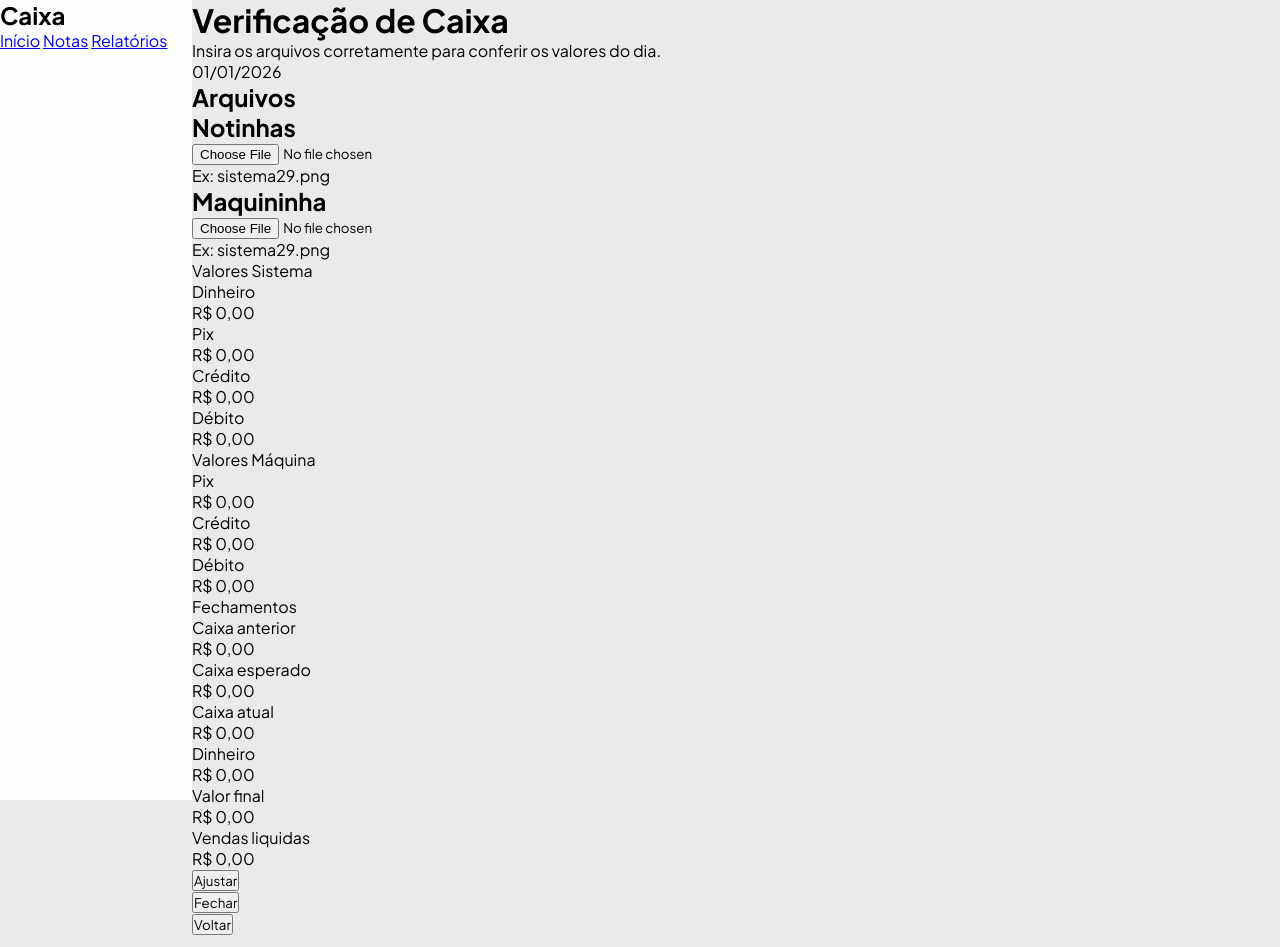
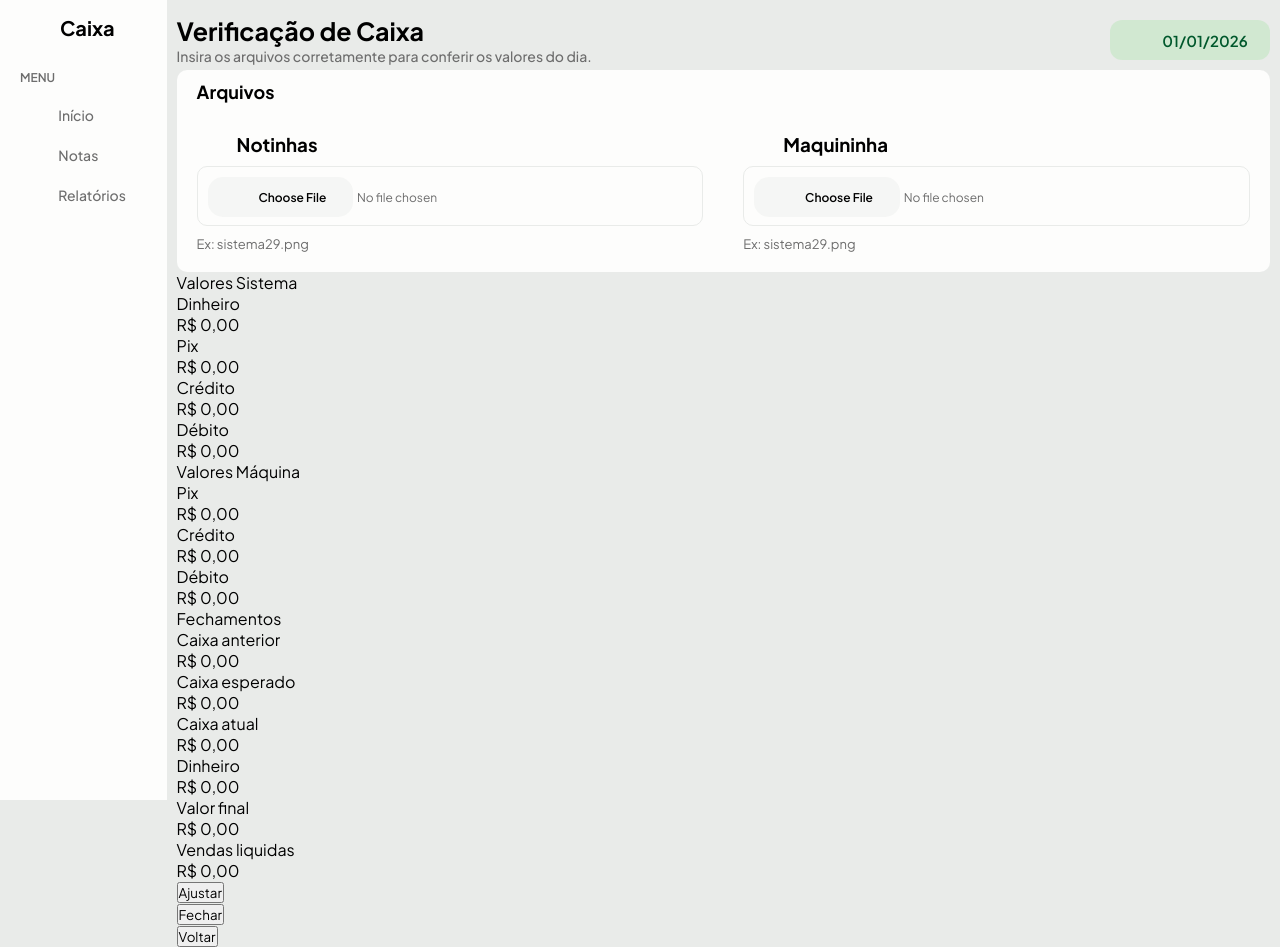
Before and after one commit to IagoAndradeDev/sistema-caixa, a website: page newVerificar/index.html in a window 1280 px wide. Drawn offline with Linux system fonts and the light colour scheme.

Commit message:
Continuando css v1

```diff
--- a/newVerificar/index.html
+++ b/newVerificar/index.html
@@ -10,7 +10,7 @@
 
    <aside class="menu">
         <h2>Caixa</h2>
-
+        <p>MENU</p>
         <nav>
             <a href="#">Início</a>
             <a href="#">Notas</a>
@@ -30,15 +30,21 @@
         </header>
         <section class="arquivos">
             <h2>Arquivos</h2>
+            <div class="conteiner-nota">
                 <div class="nota-sistema">
-                <h2>Notinhas</h2>
+                    <h3>Notinhas</h3>
+                    <div class="nota-input">
                         <input type="file">
+                    </div>
                     <p>Ex: sistema29.png</p>
                 </div>
                 <div class="nota-maquina">
-                <h2>Maquininha</h2>
+                    <h3>Maquininha</h3>
+                    <div class="nota-input">
                         <input type="file">
+                    </div>
                     <p>Ex: sistema29.png</p>
+                </div>
             </div>
         </section>
         <section class="valores">
--- a/newVerificar/styles.css
+++ b/newVerificar/styles.css
@@ -15,12 +15,153 @@ body {
     display: flex;
 }
 
-.cabeçalho {
-
-}
 
 .menu {
     width: 15%;
     height: 100%;
     background-color: #fdfdfc;
+    display: flex;
+    flex-direction: column;
+    gap: 15px;
 }
+
+.menu h2 {
+    padding-left: 60px;
+    margin: 15px 0px;
+    font-size: 20px;
+}
+
+.menu p {
+    font-size: 12px;
+    font-weight: 600;
+    color: #6d6d6d;
+    padding-left: 20px;
+}
+
+.menu nav {
+    display: flex;
+    align-items: center;
+    flex-direction: column;
+    gap: 10px;
+}
+
+.menu a {
+    width: 90%;
+    height: 30px;
+    display: flex;
+    align-items: center;
+    padding-left: 50px;
+    font-size: 14px;
+    font-weight: 500;
+    color: #6d6d6d;
+    text-decoration: none;
+}
+
+.menu a:is(:hover, :active) {
+    background-color: rgba(233, 235, 233, 0.6);
+    color: #00582c;
+    border-radius: 8px;
+    opacity: 0.6;
+}
+
+.conteudo {
+    width: calc(100% - 20px);
+    height: calc(100% - 20px);
+    margin: 10px;
+}
+
+.cabeçalho {
+    width: 100%;
+    height: 60px;
+    display: flex;
+    align-items: center;
+}
+
+.texto h1 {
+    font-size: 25px;
+}
+
+.texto p {
+    font-size: 14px;
+    font-weight: 500;
+    color: #6d6d6d;
+}
+
+.data {
+    width: 160px;
+    height: 40px;
+    background-color: rgba(0, 200, 0, 0.1);
+    border-radius: 12px;
+    display: flex;
+    align-items: center;
+    justify-content: center;
+    padding-left: 30px;
+    margin: 0px 0px 0px auto;
+}
+
+.data p {
+    font-size: 15px;
+    font-weight: 600;
+    color: #00582c;
+}
+
+.arquivos {
+    width: 100%;
+    background-color: #fdfdfc;
+    border-radius: 10px;
+    display: flex;
+    flex-direction: column;
+
+}
+
+.arquivos h2 {
+    font-size: 18px;
+    margin: 10px;
+    padding-left: 10px;
+}
+
+.conteiner-nota {
+    display: flex;
+}
+
+.nota-sistema, .nota-maquina {
+    width: 100%;
+    margin: 20px;
+    display: flex;
+    flex-direction: column;
+    gap: 10px;
+}
+
+.nota-sistema h3, .nota-maquina h3 {
+    padding-left: 40px;
+}
+
+
+.nota-input input {
+    width: 100%;
+    height: 60px;
+    border: 1px solid #e9ebe9;
+    border-radius: 10px;
+    color: #6d6d6d;
+    font-size: 12px;
+    padding: 10px;
+    cursor: pointer;
+}
+
+.nota-input input[type="file"]::file-selector-button {
+    width: 30%;
+    height: 40px;
+    border: none;
+    border-radius: 15px;
+    font-family: "Plus Jakarta Sans", sans-serif;
+    font-size: 12px;
+    font-weight: 600;
+    padding-left: 30px;
+    cursor: pointer;
+    background-color: rgba(233, 235, 233, 0.4);
+}
+
+.nota-sistema p, .nota-maquina p {
+    font-size: 13px;
+    color: #6d6d6d;
+}
```
Lines whose indentation alone changed are shown as unchanged.
